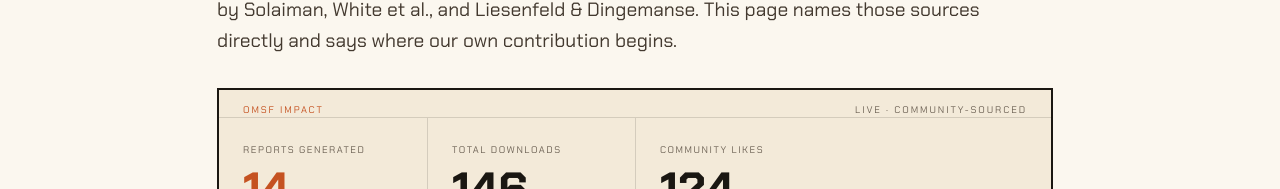
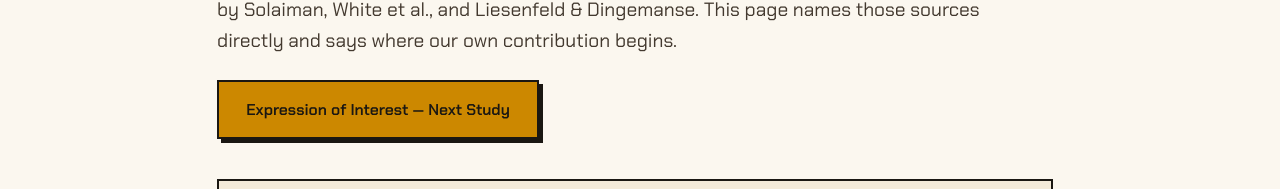
Before and after one commit to Lawrencium-103/__D.I.Technologies, a React (Vite) app: page /research in a window 1280 px wide. Shown: the part 351-540 px from the top of the page. Built offline with nearby package versions, Linux system fonts and the light colour scheme; no server answers.

Commit message:
Add smooth-scroll EOI button to research page hero

```diff
--- a/src/pages/Research.jsx
+++ b/src/pages/Research.jsx
@@ -143,11 +143,22 @@ export default function Research() {
           <h1 className="text-[2.6rem] sm:text-[3.6rem] leading-[1.04] font-[var(--font-display)] font-bold max-w-[18ch] mb-6">
             The Research Behind OMSF
           </h1>
-          <p className="text-[1.2rem] leading-relaxed text-[var(--color-ink-soft)] max-w-[64ch] mb-8">
+          <p className="text-[1.2rem] leading-relaxed text-[var(--color-ink-soft)] max-w-[64ch] mb-6">
             OMSF is a buyer-side taxonomy for evaluating AI model openness — published on Zenodo, graded against
             821 open-weight LLMs, and built on top of peer-reviewed work by Solaiman, White et al., and
             Liesenfeld &amp; Dingemanse. This page names those sources directly and says where our own contribution begins.
           </p>
+
+          <a
+            href="#eoi"
+            className="btn btn-primary no-underline inline-flex items-center gap-2 mb-10"
+            onClick={(e) => {
+              e.preventDefault()
+              document.getElementById('eoi')?.scrollIntoView({ behavior: 'smooth' })
+            }}
+          >
+            Expression of Interest — Next Study
+          </a>
 
           <div className="mb-12">
             <OmsfStats />
```
